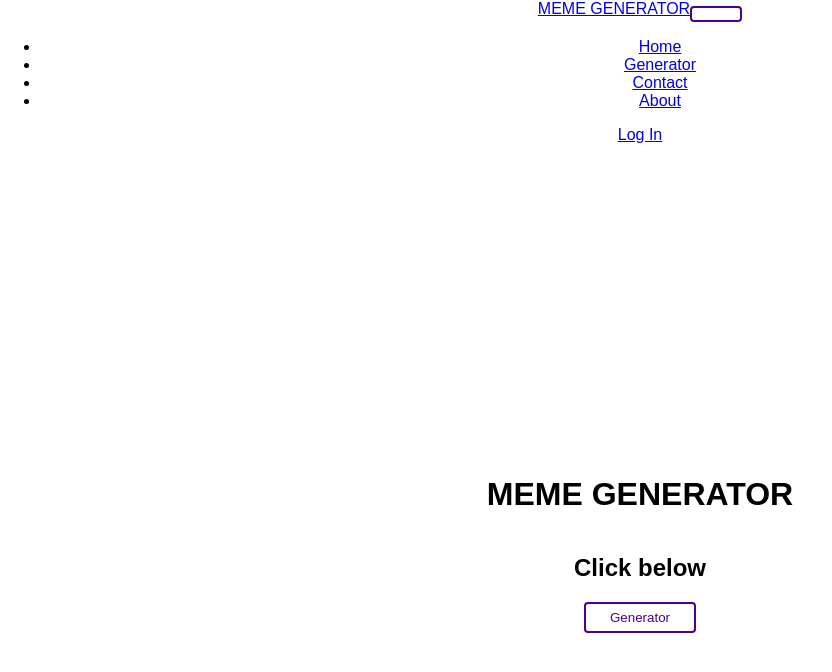
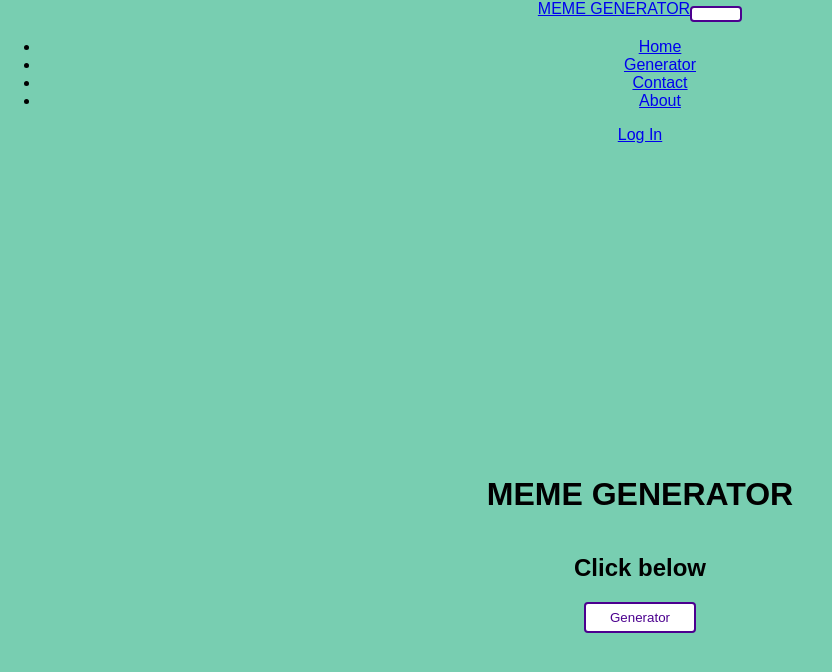
Before and after one commit to LincKim/phase-3-sinatra-react_frontend, a React (Create React App) app: page / in a window 1280 px wide. Shown: the top 672 px of the page, without its empty margins (0-832 px from the left). Built offline with nearby package versions, Linux system fonts and the light colour scheme; the HTML template or start-up script is replaced by a standard one.

Commit message:
fixing styling

```diff
--- a/src/App.css
+++ b/src/App.css
@@ -28,6 +28,7 @@ body {
     -0.2px 10.1px 9.3px -3.1px hsl(var(--shadow-color) / 0.35),
     -0.5px 10.5px 17.1px -3.8px hsl(var(--shadow-color) / 0.35);
     /* background-image: url("./img/bg.jpeg"); */
+    background-color: rgb(120, 206, 177);
 }
 /* Local fonts ========== */
 /* ======================*/
--- a/src/Form.js
+++ b/src/Form.js
@@ -15,7 +15,7 @@ function Form() {
 
   useEffect(() => {
       async function getMemes() {
-          const res = await fetch('https://api.imgflip.com/get_memes')
+          const res = await fetch('http://127.0.0.1:9292/memes')
           const data = await res.json()
           setAllMemes(data.data.memes)
       }
```
